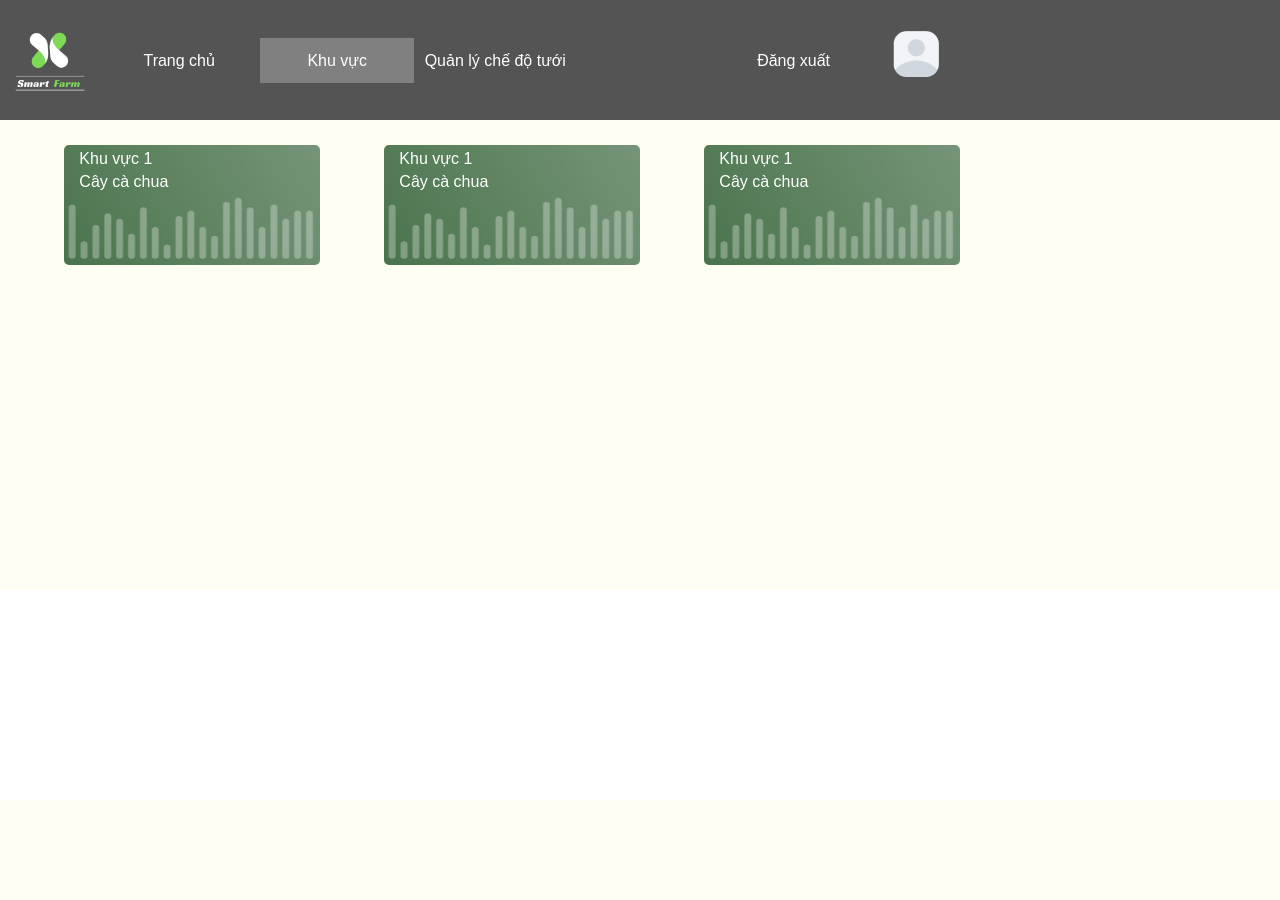
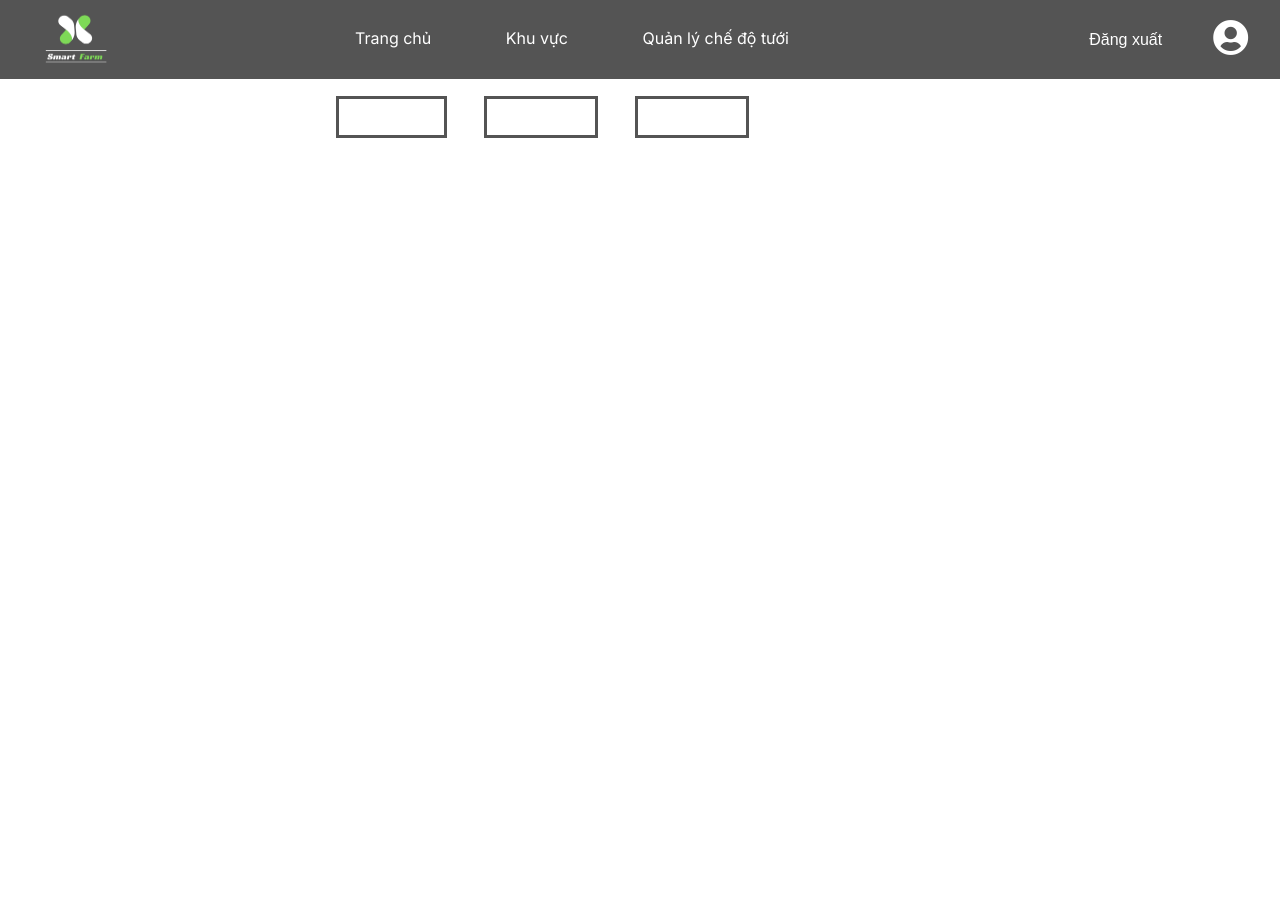
Before and after one commit to nguyenminh-dev/WateringSystem, a Flask app: template templates/area.html in a window 1280 px wide. Before the commit the page ends 800 px from the top, so only its background shows below. Run offline with Flask 2, Linux system fonts and the light colour scheme; the template is opened without the code that fills it, so the values that code supplies are empty.

Commit message:
CHỉnh giao diện, đường dẫn

```diff
--- a/templates/User-homepage.html
+++ b/templates/User-homepage.html
@@ -20,6 +20,7 @@
                 <ul id="navigation">
                     <li><a href="{{ url_for('index') }}">Trang chủ</a></li>
                     <li><a href="{{ url_for('area') }}">Khu vực</a></li>
+                    <li><a href="{{ url_for('manager') }}">Quản lý chế độ tưới</a></li>
                 </ul>
             </div>
             <div class="col l-3">
@@ -27,7 +28,6 @@
                 <a href="{{ url_for('logout') }}">
                     <button type="button" class="btn-nav">Đăng xuất</button>
                 </a>
-
             </div>
         </div>
         <div class="row no-gutter">
--- a/templates/area.html
+++ b/templates/area.html
@@ -1,121 +1,48 @@
 <!DOCTYPE html>
 <html lang="en">
-<meta charset="UTF-8">
-<title>Watering System</title>
-<meta name="viewport" content="width=device-width,initial-scale=1">
-<link rel="stylesheet" href="">
-<style>
-    * {
-        margin: 0;
-        padding: 0;
-        font-family: Arial, Helvetica, sans-serif;
-        color: white;
-    }
-    #container{
-        width: 100%;
-    }
-    #menu{
-        background-color: rgb(84,84,84);
-        width: 100%;
-        height: 120px;
-    }
-    #logo{
-        width: 8%;
-        float: left;
-        height: 120px;
-        position: relative;
-    }
-    #logo img {
-        position: absolute;
-        top: 0;
-        bottom: 0;
-        margin: auto;
-        width: 100%;
-    }
-    #selection {
-        float: left;
-        height: 100%;
-        width: 60%;
-        display: table;
-    }
-    #id {
-        width: 20%;
-    }
-    #selection ul{
-        display: table-cell;
-        vertical-align: middle;
-    }
-    #selection li{
-        display: inline-block;
-        color:  white;
-        line-height: 45px;
-        width: 20%;
-        text-align: center;
-    }
-    #selection li:hover {
-        background-color: rgb(128, 128, 128);
-        cursor: pointer;
-    }
-    #logout {
-        float: right;
-    }
-    #general {
-        padding-top: 20px;
-        width: 100%;
-        height: 450px;
-        background-color: rgb(254, 254, 242);
-    }
-
-
-    #plant-name {
-        width: 20%;
-        height: 120px;
-        background-image: url("../static/img/area_bg.png");
-        background-size:100% 100%;
-        background-repeat: no-repeat;
-        margin-left: 5%;
-        margin-top: 5px;
-        border-radius: 5px;
-        float: left;
-    }
-
-    #plant-name p {
-        margin-top: 2%;
-        margin-left: 6%;
-    }
-    a {
-        text-decoration: none;
-    }
-</style>
-
+<head>
+    <meta charset="UTF-8">
+    <meta http-equiv="X-UA-Compatible" content="IE=edge">
+    <meta name="viewport" content="width=device-width, initial-scale=1.0">
+    <title>Đăng nhập</title>
+    <link rel="stylesheet" href="../static/css/styles.css">
+    <link rel="stylesheet" href="../static/css/grid.css">
+    <link rel="stylesheet" href="../static/css/form-login.css">
+    <link href="https://fonts.googleapis.com/css2?family=Inter:wght@200;300;400;500;600;700;800;900&display=swap" rel="stylesheet">
+    <link rel="stylesheet" href="../static/font/fontawesome-free-5.15.4-web/css/all.css">
+</head>
 <body>
-    <div id="container">
-        <div id="menu">
-            <div id="logo"><img src="../static/img/logo.png"></div>
-            <div id="selection">
-                <ul>
-                    <li>Trang chủ</li>
-                    <li style="background-color: rgb(128, 128, 128);">Khu vực</li>
-                    <li>Quản lý chế độ tưới</li>
-                    <li id="logout">Đăng xuất</li>
+    <div id="container" class="grid">
+        <div id="nav-bar" class="row no-gutter">
+            <div class="col l-3">
+                <a href="{{ url_for('index') }}"><img src="../static/img/logo.png" alt="logo" width="90px" height="75px"></a>
+            </div>
+            <div class="col l-6">
+                <ul id="navigation">
+                    <li><a href="{{ url_for('index') }}">Trang chủ</a></li>
+                    <li><a href="{{ url_for('area') }}">Khu vực</a></li>
+                    <li><a href="{{ url_for('manager') }}">Quản lý chế độ tưới</a></li>
                 </ul>
             </div>
-            <img id="avatar" src="../static/img/avatar.png">
+            <div class="col l-3">
+                <a href=""><i class="icon-account fas fa-user-circle"></i></a>
+                <a href="{{ url_for('logout') }}">
+                    <button type="button" class="btn-nav">Đăng xuất</button>
+                </a>
+            </div>
         </div>
-        <div id="general">
-            <a href="detail_auto.html" id="plant-name">
-                <p>Khu vực 1</p>
-                <p>Cây cà chua</p>
-            </a>
-            <a href="detail_auto.html" id="plant-name">
-                <p>Khu vực 1</p>
-                <p>Cây cà chua</p>
-            </a>
-            <a href="detail_auto.html" id="plant-name">
-                <p>Khu vực 1</p>
-                <p>Cây cà chua</p>
-            </a>
-
+        <div class="row no-gutter">
+            <div class="col l-3">
+            </div>
+            <div class="col l-6">
+                <ul id="navigation">
+                    <li><a href="{{ url_for('detailhand') }}">Khu vực 1</a></li>
+                    <li><a href="{{ url_for('detailhand') }}">Khu vực 2</a></li>
+                    <li><a href="{{ url_for('detailhand') }}">Khu vực 3</a></li>
+                </ul>
+            </div>
+            <div class="col l-3">
+            </div>
         </div>
     </div>
 </body>
--- a/templates/index.html
+++ b/templates/index.html
@@ -20,6 +20,7 @@
                 <ul id="navigation">
                     <li><a href="{{ url_for('index') }}">Trang chủ</a></li>
                     <li><a href="{{ url_for('area') }}">Khu vực</a></li>
+                    <li><a href="{{ url_for('manager') }}">Quản lý chế độ tưới</a></li>
                 </ul>
             </div>
             <div class="col l-3">
--- a/templates/login.html
+++ b/templates/login.html
@@ -21,6 +21,7 @@
                 <ul id="navigation">
                     <li><a href="{{ url_for('index') }}">Trang chủ</a></li>
                     <li><a href="{{ url_for('area') }}">Khu vực</a></li>
+                    <li><a href="{{ url_for('manager') }}">Quản lý chế độ tưới</a></li>
                 </ul>
             </div>
         </div>
--- a/templates/signup.html
+++ b/templates/signup.html
@@ -21,6 +21,7 @@
                 <ul id="navigation">
                     <li><a href="{{ url_for('index') }}">Trang chủ</a></li>
                     <li><a href="{{ url_for('area') }}">Khu vực</a></li>
+                    <li><a href="{{ url_for('manager') }}">Quản lý chế độ tưới</a></li>
                 </ul>
             </div>
         </div>
```
Also changed, not shown: connectBBC1.py (added, +17 -0 lines), main1.py (+30 -2 lines), templates/Admin-homepage.html (+5 -6 lines), templates/manager.html (+6 -5 lines).
